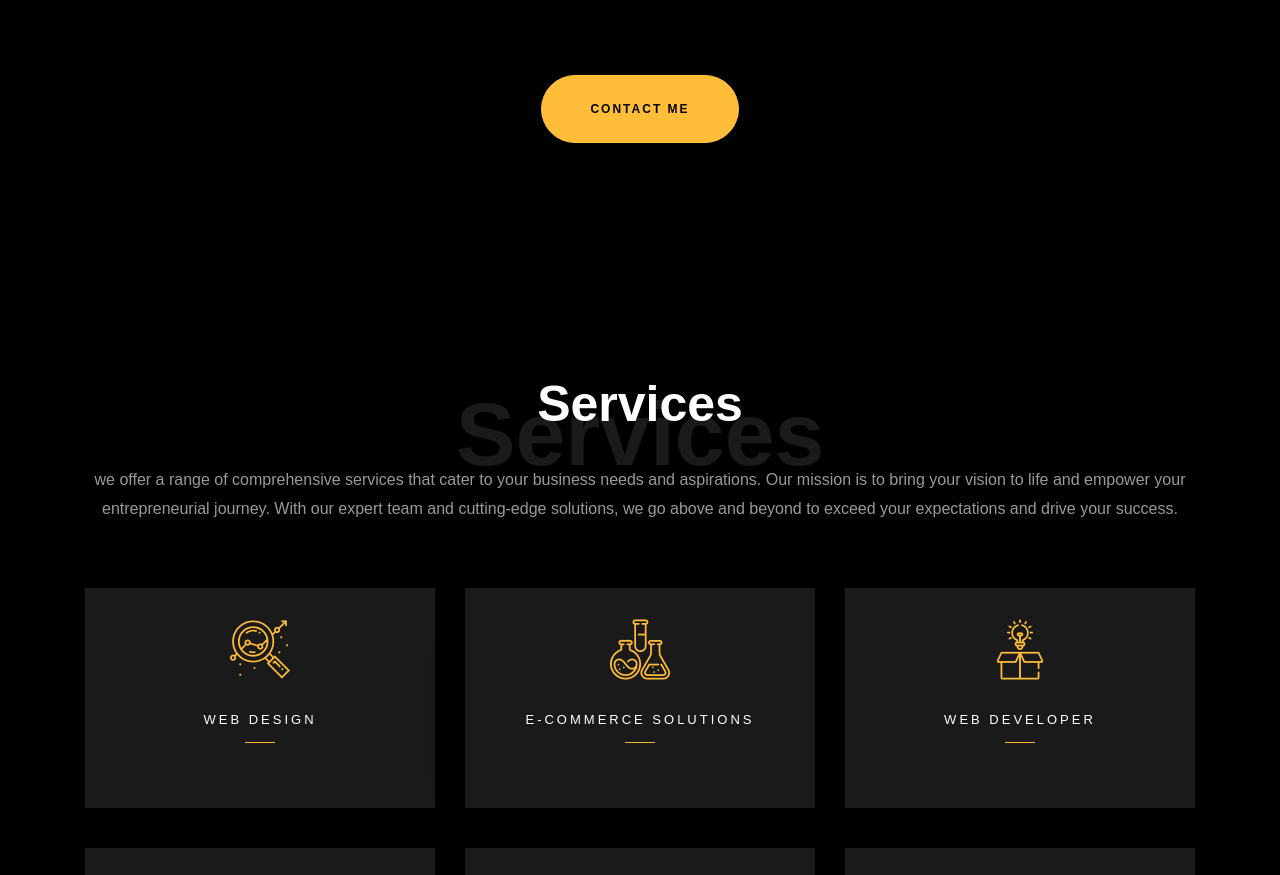
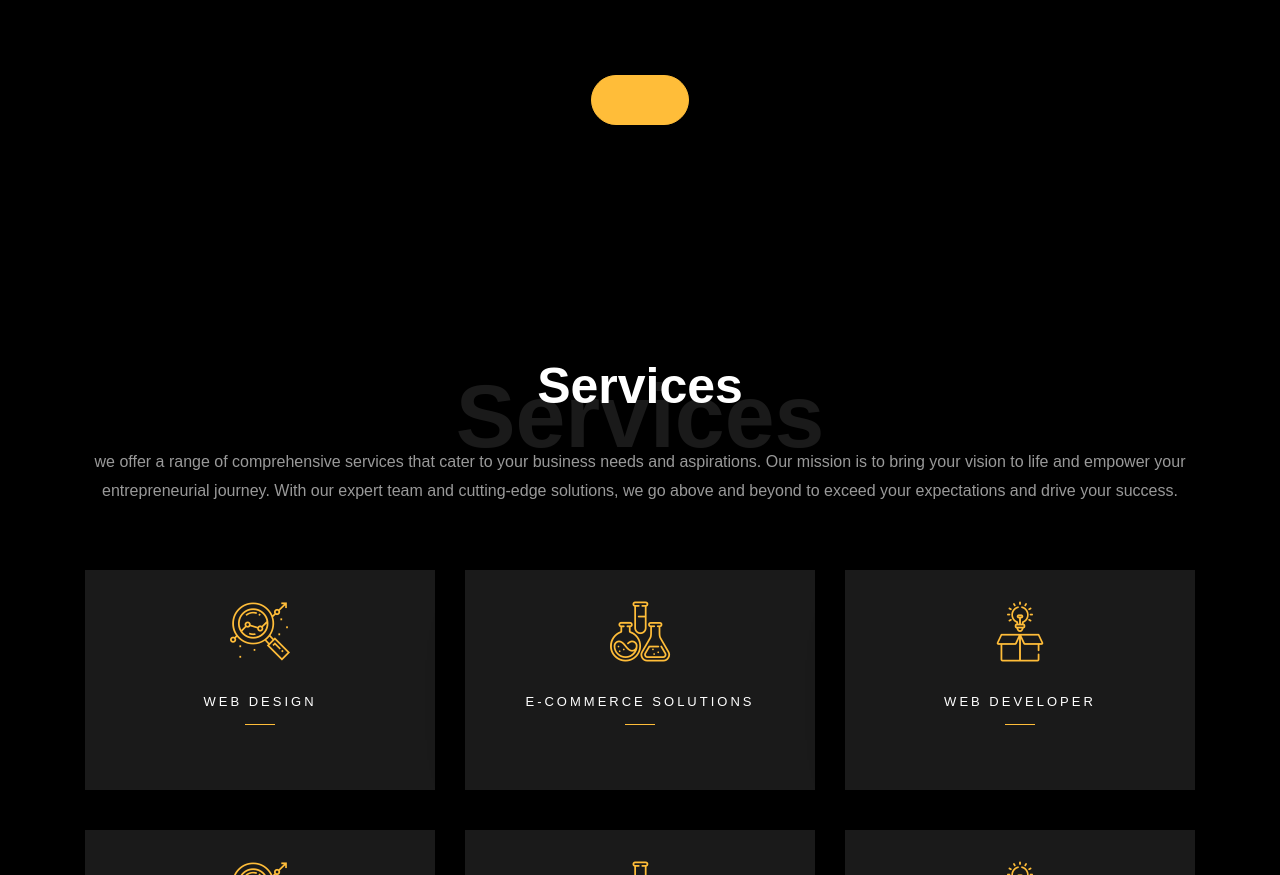
Before and after one commit to tinkusaini2020/github.io, a plain HTML site: page index.html in a window 1280 px wide. Shown: the part 3005-3880 px from the top of the page. Drawn offline with Linux system fonts and the light colour scheme; files whose address does not match are found by name; a web font is replaced by a local one.

Commit message:
Update index.html

```diff
--- a/index.html
+++ b/index.html
@@ -181,7 +181,7 @@
     		</div>
     		<div class="row justify-content-center mt-5">
     			<div class="col-md-6 text-center ftco-animate">
-    				<p><a href="#" class="btn btn-primary py-4 px-5">Contact Me</a></p>
+    				<p><a href="#" class="btn btn-primary py-4 px-5"></a></p>
     			</div>
     		</div>
     	</div>
```
